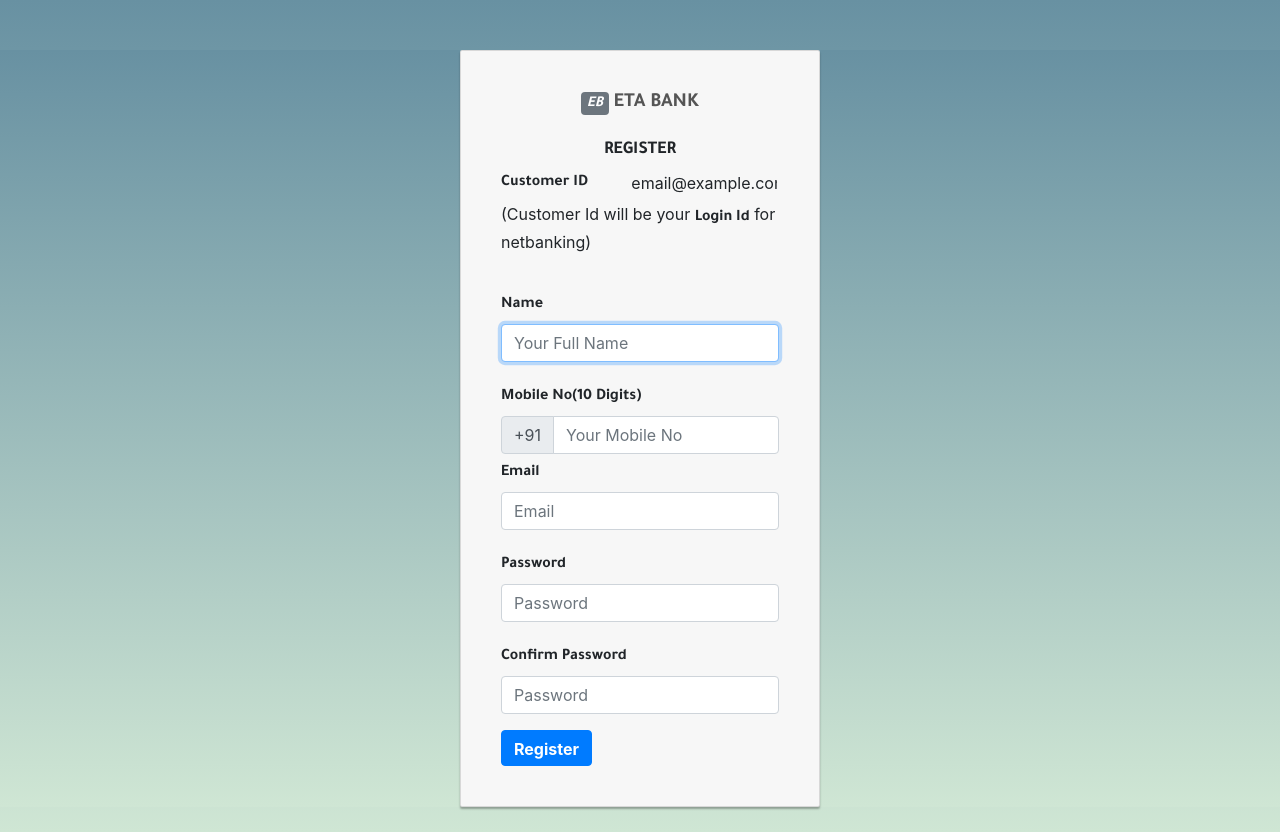
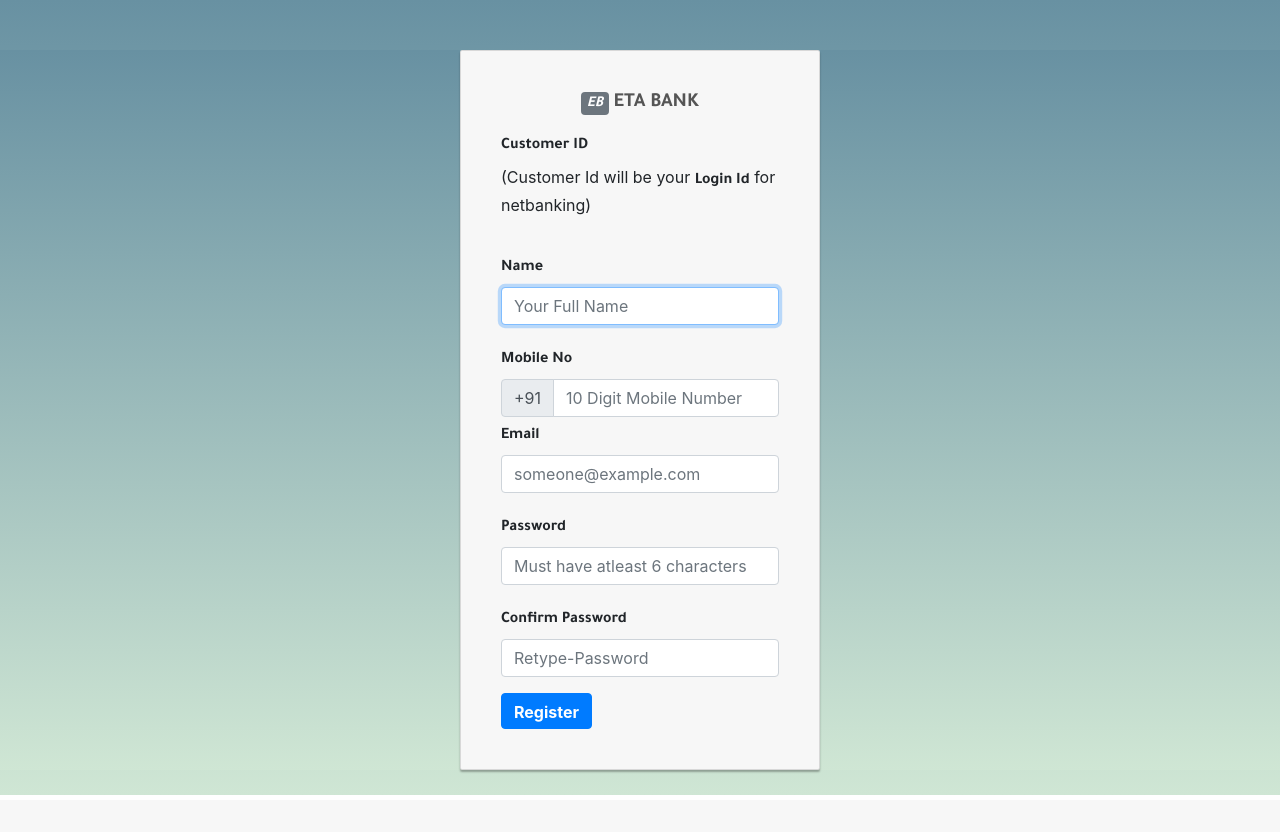
Before and after one commit to pratiks14/newbankapp, a Flask app: page /register in a window 1280 px wide. After the commit the page ends 795 px from the top, so only its background shows below. Run offline with Flask 2, Linux system fonts and the light colour scheme; some libraries are stand-ins or nearby versions.

Commit message:
Update register.html

```diff
--- a/templates/register.html
+++ b/templates/register.html
@@ -63,6 +63,20 @@ label {
 label,.profile-name-card,h5,strong{
     font-family: Tajawal,sans-serif;
 }
+
+
+ .vertical-alignment-helper {
+    display:table;
+    height: 100%;
+    width: 60%;
+    margin:0% 20%;
+}
+.modal-dialog {
+    display: table-cell;
+    vertical-align: middle;
+    border-radius: 20em;
+  }
+
 /*
  * Card component
  */
@@ -145,6 +159,7 @@ label,.profile-name-card,h5,strong{
     box-shadow: inset 0 1px 1px rgba(0,0,0,.075),0 0 8px rgb(104, 145, 162);
 }
 
+
 .btn.btn-signin {
     /*background-color: #4d90fe; */
     background-color: rgb(104, 145, 162);
@@ -192,12 +207,12 @@ a:hover{
         <div class="card card-container">
             <!-- <img class="profile-img-card/" src="//lh3.googleusercontent.com/-6V8xOA6M7BA/AAAAAAAAAAI/AAAAAAAAAAA/rzlHcD0KYwo/photo.jpg?sz=120" alt="" /> -->
             <a  href="/"><h5 class="card-title text-center"><span class="badge badge-secondary"><i>EB</i></span>  ETA BANK</h5></a>
-            <p id="profile-name" class="profile-name-card "> REGISTER</p>
-            <form class="   " id="register-form" action="" method="post">
+            <!-- <p id="profile-name" class="profile-name-card "> REGISTER</p>       -->
+            <form class="" id="register-form" action="" method="post">
                 <div class="form-group row">
-                    <label for="staticEmail" class="col-5 col-form-label">Customer ID</label>
-                    <div class="col-7">
-                      <input type="text" name="customerid" readonly class="form-control-plaintext" id="staticEmail" value="email@example.com" >
+                    <label for="staticEmail" class="col-6 col-form-label">Customer ID</label>
+                    <div class="col-6">
+                      <input type="text" name="customerid" readonly class="form-control-plaintext" id="staticEmail" value="{{customerid}}" >
                     </div>
                     <div class="col-12"><p >(Customer Id will be your <strong>Login Id</strong  > for netbanking)</p></div>
                 </div>
@@ -207,30 +222,30 @@ a:hover{
                       <input type="text" name="name"  class="form-control" id="inputname" placeholder="Your Full Name" required  autofocus>
                     </div>
                 </div>
-                <label for="mobile" class="col-form-label">Mobile No(10 Digits)</label>
+                <label for="mobile" class="col-form-label">Mobile No</label>
                 <div class="input-group ">
                     <div class="input-group-prepend">
                             <span class="input-group-text">+91</span>
                     </div>
-                    <input type="text" name="mobileno"  class="form-control" id="inputmobile" placeholder="Your Mobile No " required >
+                    <input type="text" name="mobileno"  class="form-control" id="inputmobile" placeholder="10 Digit Mobile Number " required >
                 </div>
                 <div class="form-group ">
                     <label for="email" class="col-form-label">Email</label>
                     <div class="">
-                      <input type="email" name="email"  class="form-control" id="inputemail" placeholder="Email" required >
+                      <input type="email" name="email"  class="form-control" id="inputemail" placeholder="someone@example.com" required >
                     </div>
                 </div>
 
                 <div class="form-group ">
                     <label for="inputPassword" class="col-form-label">Password</label>
                     <div class="">
-                      <input type="password" name="password"  class="form-control" id="inputPassword" placeholder="Password" required >
+                      <input type="password" name="password"  class="form-control" id="inputPassword" placeholder="Must have atleast 6 characters" required >
                     </div>
                 </div>
                 <div class="form-group ">
                     <label data-toggle="popover" onmouseover="this.title='';" data-placement="left" data-trigger="none" title="Popover Header" data-content="Password doesn't match!!" for="inputPassword" class="col-form-label">Confirm Password</label>
                     <div  >
-                      <input type="password" name="password" class="form-control" id="retypePassword" placeholder="Password" required>
+                      <input type="password" name="password" class="form-control" id="retypePassword" placeholder="Retype-Password" required>
                     </div>
                 </div>
                 <button class="btn  btn-primary" id="register-btn" type="submit">Register</button>
@@ -295,7 +310,7 @@ $('#register-form').submit(function(event)
     else{
         data = {};
 
- 		$.map($('#signupform').serializeArray(),function(ele,index){
+ 		$.map($('#register-form').serializeArray(),function(ele,index){
  			data[ele["name"]] = ele["value"];
  		});
 
```
